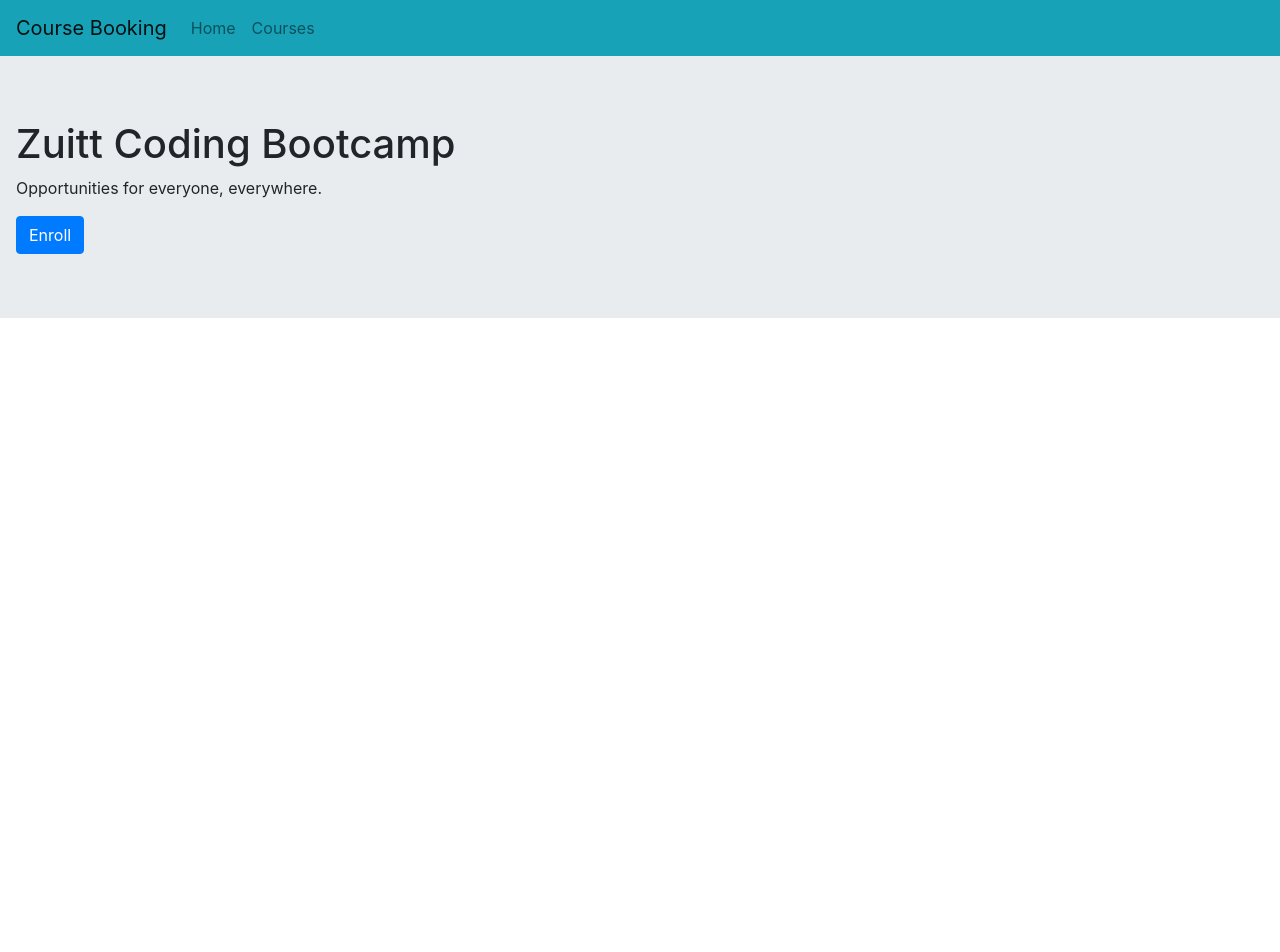
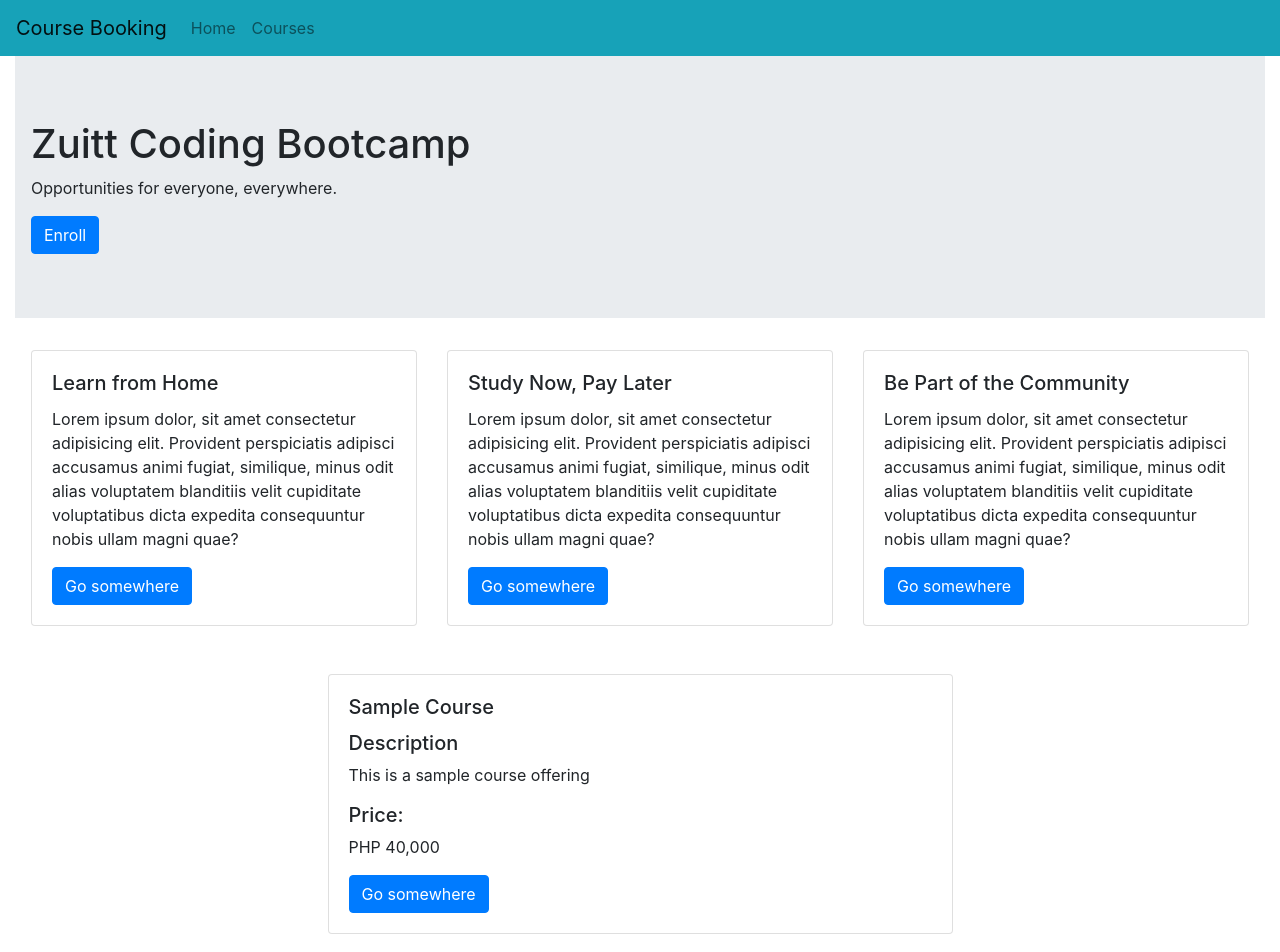
Before and after one commit to JoannaMCabrera/coursebooking, a React (Create React App) app: page / in a window 1280 px wide. Shown: the top 952 px of the page. Before the commit the page ends 800 px from the top, so only its background shows below. Built offline with nearby package versions, Linux system fonts and the light colour scheme.

Commit message:
progress session 2

```diff
--- /dev/null
+++ b/src/App.js
@@ -0,0 +1,21 @@
+import React, {Fragment} from 'react'
+
+/*components*/
+import AppNavbar from './components/AppNavbar';
+import Home from './pages/Home'
+import CourseCard from './components/CourseCard';
+// import Welcome from './components/Welcome';
+
+export default function App(){
+
+	return(
+		<Fragment>
+		  <AppNavbar/>
+		  <Home/>
+		  <CourseCard/>
+		  {/*<Welcome name="John"/>
+		  <Welcome name="Lawrence"/>*/}
+		</Fragment>
+
+	)
+}
--- /dev/null
+++ b/src/components/CourseCard.js
@@ -0,0 +1,24 @@
+import React from 'react';
+
+/*react-bootstrap components*/
+import {Card, Button, Row, Col} from 'react-bootstrap';
+
+export default function CourseCard(){
+
+	return(
+		<Row className="justify-content-center my-5">
+			<Col xs={10} md={6}>
+				<Card>
+					<Card.Body>
+						<Card.Title>Sample Course</Card.Title>
+						<h5>Description</h5>
+						<p>This is a sample course offering</p>
+						<h5>Price:</h5>
+						<p>PHP 40,000</p>
+				    	<Button variant="primary">Go somewhere</Button>
+					</Card.Body>
+				</Card>
+			</Col>
+		</Row>
+	)
+}
--- /dev/null
+++ b/src/components/Highlights.js
@@ -0,0 +1,52 @@
+import React from 'react'
+
+/*react-boostrap components*/
+import {
+	Row,
+	Col,
+	Card,
+	Button
+} from 'react-bootstrap'
+
+export default function Highlights(){
+
+	return(
+
+		<Row className="px-3">
+			<Col xs={12} md={4}>
+				<Card>
+					<Card.Body>
+						<Card.Title>Learn from Home</Card.Title>
+						<Card.Text>
+							Lorem ipsum dolor, sit amet consectetur adipisicing elit. Provident perspiciatis adipisci accusamus animi fugiat, similique, minus odit alias voluptatem blanditiis velit cupiditate voluptatibus dicta expedita consequuntur nobis ullam magni quae?
+						</Card.Text>
+				    	<Button variant="primary">Go somewhere</Button>
+					</Card.Body>
+				</Card>
+			</Col>
+			<Col xs={12} md={4}>
+				<Card>
+					<Card.Body>
+						<Card.Title>Study Now, Pay Later</Card.Title>
+						<Card.Text>
+					      Lorem ipsum dolor, sit amet consectetur adipisicing elit. Provident perspiciatis adipisci accusamus animi fugiat, similique, minus odit alias voluptatem blanditiis velit cupiditate voluptatibus dicta expedita consequuntur nobis ullam magni quae?
+						</Card.Text>
+				    	<Button variant="primary">Go somewhere</Button>
+					</Card.Body>
+				</Card>
+			</Col>
+			<Col xs={12} md={4}>
+				<Card>
+					<Card.Body>
+						<Card.Title>Be Part of the Community</Card.Title>
+						<Card.Text>
+					      Lorem ipsum dolor, sit amet consectetur adipisicing elit. Provident perspiciatis adipisci accusamus animi fugiat, similique, minus odit alias voluptatem blanditiis velit cupiditate voluptatibus dicta expedita consequuntur nobis ullam magni quae?
+						</Card.Text>
+				    	<Button variant="primary">Go somewhere</Button>
+					</Card.Body>
+				</Card>
+			</Col>
+		</Row>
+
+	)
+}
--- /dev/null
+++ b/src/components/Welcome.js
@@ -0,0 +1,13 @@
+import React from 'react';
+
+
+
+export default function Welcome(props){
+	console.log(props) // { name: "John"}
+
+
+	return(
+
+		<h1>Hello, {props.name}</h1>
+	)
+}
--- a/src/index.js
+++ b/src/index.js
@@ -4,13 +4,9 @@ import ReactDOM from 'react-dom';
 import 'bootstrap/dist/css/bootstrap.min.css';
 
 /*components*/
-import AppNavbar from './components/AppNavbar';
-import Banner from './components/Banner';
+import App from './App'
 
 ReactDOM.render(
-  <div>
-    <AppNavbar/>
-    <Banner />
-  </div>,
+  <App/>,
   document.getElementById('root')
 );
--- /dev/null
+++ b/src/pages/Home.js
@@ -0,0 +1,18 @@
+import React from 'react'
+
+/*react-bootstrap component*/
+import Container from 'react-bootstrap/Container'
+
+/*components*/
+import Banner from './../components/Banner';
+import Highlights from './../components/Highlights';
+
+export default function Home(){
+
+	return(
+		<Container fluid>
+			<Banner/>
+			<Highlights/>
+		</Container>
+	)
+}
```
